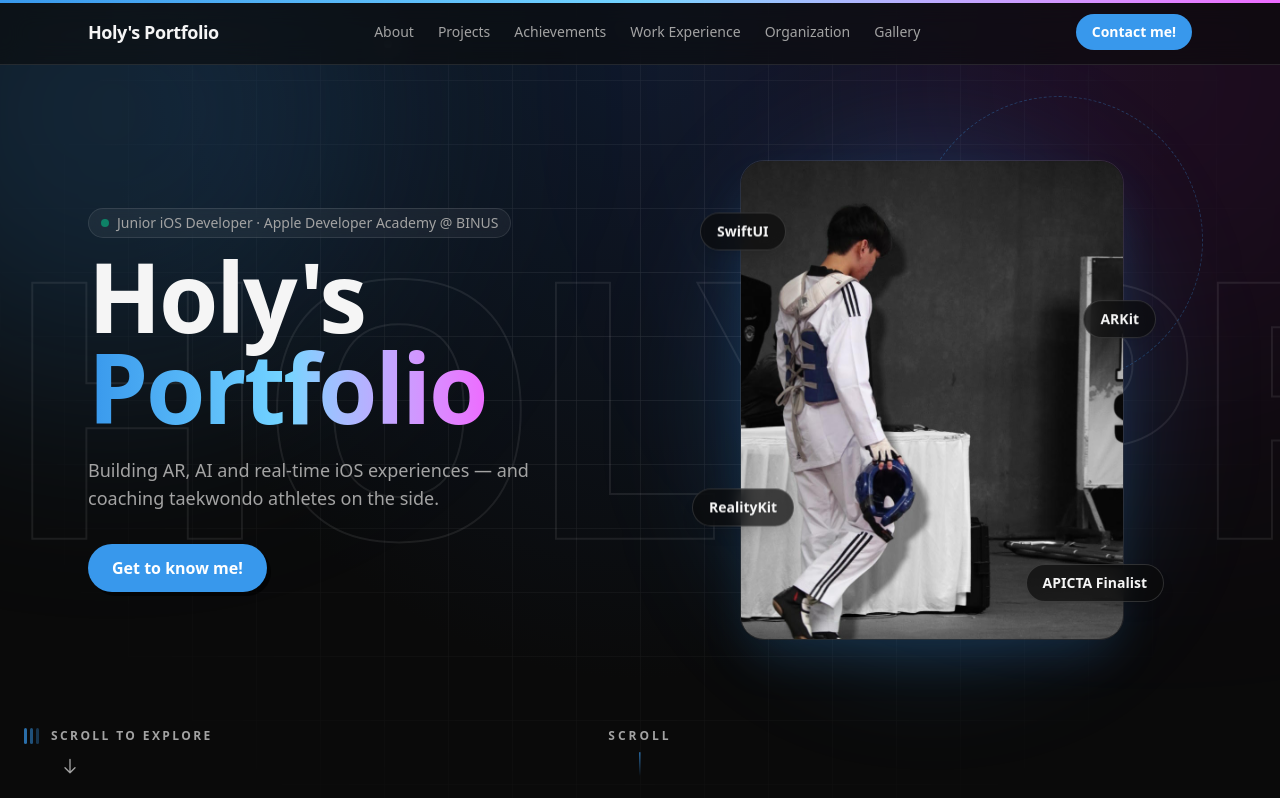
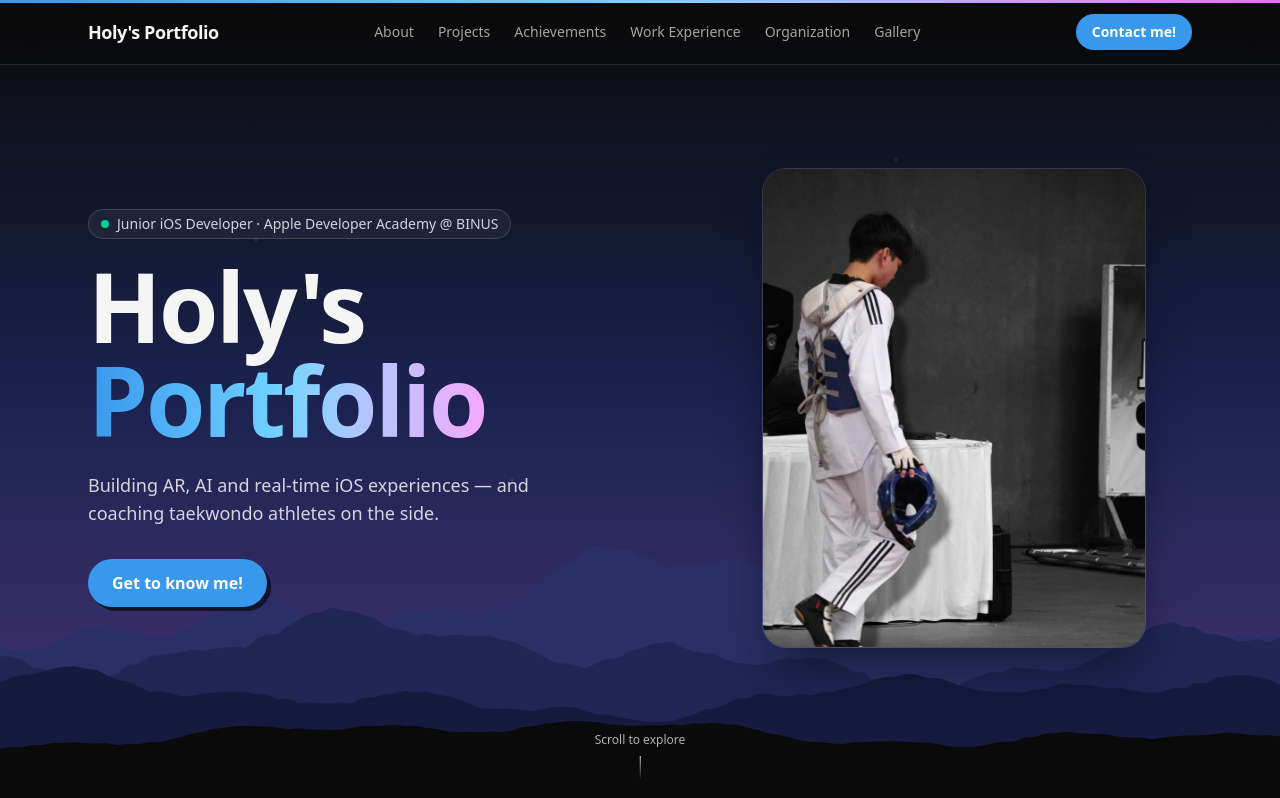
Before and after one commit to HolyPrasetya/porto, a Next.js app: page / in a window 1280 px wide. Shown: the top 798 px of the page. Built offline with nearby package versions, Linux system fonts and the light colour scheme; a web font is replaced by a local one.

Commit message:
Rework parallax: layered mountain hero, drawing route line, remove sideways motion and floating chips
Co-Authored-By: Claude Sonnet 5.5 <noreply@anthropic.com>

```diff
--- a/src/app/page.tsx
+++ b/src/app/page.tsx
@@ -9,16 +9,16 @@ import Testimonials from "@/components/Testimonials";
 import Contact from "@/components/Contact";
 // import SpiderCompanion from "@/components/SpiderCompanion";
 import Hero from "@/components/Hero";
-import ScrollHint from "@/components/ScrollHint";
+import { RouteLine } from "@/components/parallax";
 
 export default function HomePage() {
   return (
     <>
       <Navbar />
       {/* <SpiderCompanion /> */}
-      <ScrollHint />
       <main>
         <Hero />
+        <RouteLine>
         <About />
         <Projects />
         <Achievements />
@@ -27,6 +27,7 @@ export default function HomePage() {
         <Gallery />
         <Testimonials />
         <Contact />
+        </RouteLine>
       </main>
     </>
   );
--- a/src/components/About.tsx
+++ b/src/components/About.tsx
@@ -2,7 +2,6 @@
 
 import { motion } from "framer-motion";
 import Image from "next/image";
-import { GhostText } from "./parallax";
 
 const softSkills = [
   "Organization",
@@ -60,7 +59,6 @@ const education = [
 export default function About() {
   return (
     <section id="about" className="relative overflow-hidden py-32">
-      <GhostText>About</GhostText>
       <div className="relative mx-auto max-w-6xl px-6">
         <motion.p
           initial={{ opacity: 0, y: 16 }}
--- a/src/components/Achievements.tsx
+++ b/src/components/Achievements.tsx
@@ -3,7 +3,6 @@
 import { useState } from "react";
 import { AnimatePresence, motion } from "framer-motion";
 import Image from "next/image";
-import { GhostText } from "./parallax";
 
 type Achievement = {
   title: string;
@@ -97,7 +96,6 @@ export default function Achievements() {
 
   return (
     <section id="achievements" className="relative overflow-hidden py-32 border-t border-white/10">
-      <GhostText from={-5} to={7}>Awards</GhostText>
       <div className="relative mx-auto max-w-6xl px-6">
         <motion.p
           initial={{ opacity: 0, y: 16 }}
--- a/src/components/Gallery.tsx
+++ b/src/components/Gallery.tsx
@@ -2,7 +2,6 @@
 
 import { motion } from "framer-motion";
 import Image from "next/image";
-import { GhostText } from "./parallax";
 
 const images = [
   "/images/gallery/gallery-1.png",
@@ -18,7 +17,6 @@ const images = [
 export default function Gallery() {
   return (
     <section id="gallery" className="relative overflow-hidden py-32 border-t border-white/10">
-      <GhostText>Moments</GhostText>
       <div className="relative mx-auto max-w-6xl px-6">
         <motion.p
           initial={{ opacity: 0, y: 16 }}
--- a/src/components/Hero.tsx
+++ b/src/components/Hero.tsx
@@ -1,6 +1,5 @@
 "use client";
 
-import { useRef } from "react";
 import {
   motion,
   useReducedMotion,
@@ -9,105 +8,126 @@ import {
 } from "framer-motion";
 import Link from "next/link";
 import Image from "next/image";
-import { ParallaxBackdrop, ScrollProgress } from "./parallax";
+import { ScrollProgress } from "./parallax";
 
-const chips = [
-  { label: "SwiftUI", pos: "-left-10 top-[12%]", near: true, delay: 0 },
-  { label: "ARKit", pos: "-right-8 top-[30%]", near: false, delay: 0.6 },
-  { label: "RealityKit", pos: "-left-12 bottom-[22%]", near: false, delay: 1.1 },
-  { label: "APICTA Finalist", pos: "-right-10 bottom-[8%]", near: true, delay: 0.3 },
+/** Deterministic ridgeline so server and client render the same path. */
+function ridge(seed: number, amp: number, base: number) {
+  let s = seed * 9301 + 49297;
+  const r = () => {
+    s = (s * 16807) % 2147483647;
+    return s / 2147483647;
+  };
+  const p = [r() * 6, r() * 6, r() * 6];
+  let d = "M0 400 ";
+  for (let i = 0; i <= 120; i++) {
+    const x = (i / 120) * 1440;
+    const t = (i / 120) * Math.PI * 2;
+    const y =
+      base -
+      amp *
+        (0.5 * Math.sin(t * 1.3 + p[0]) +
+          0.3 * Math.sin(t * 3.1 + p[1]) +
+          0.2 * Math.sin(t * 7.7 + p[2])) -
+      r() * amp * 0.12;
+    d += `L${x.toFixed(1)} ${y.toFixed(1)} `;
+  }
+  return d + "L1440 400 Z";
+}
+
+// far -> near. Far layers lag behind the scroll more, near layers less.
+const layers = [
+  { d: ridge(3, 70, 190), fill: "#2a2f66", speed: 0.38, h: "h-[46%]" },
+  { d: ridge(7, 60, 210), fill: "#1f2554", speed: 0.26, h: "h-[38%]" },
+  { d: ridge(11, 50, 230), fill: "#151a3e", speed: 0.15, h: "h-[30%]" },
+  { d: ridge(19, 40, 250), fill: "#0a0a0a", speed: 0.06, h: "h-[22%]" },
 ];
 
 export default function Hero() {
-  const ref = useRef<HTMLDivElement>(null);
   const reduce = useReducedMotion();
   const k = reduce ? 0 : 1;
-  const { scrollYProgress: p } = useScroll({
-    target: ref,
-    offset: ["start start", "end end"],
-  });
+  const { scrollY } = useScroll();
 
-  // Each layer travels at a different speed => depth.
-  // Layers above move up faster than layers below, so text never overlaps.
-  const badgeY = useTransform(p, [0, 1], [0, -170 * k]);
-  const titleY = useTransform(p, [0, 1], [0, -110 * k]);
-  const subY = useTransform(p, [0, 1], [0, -60 * k]);
-  const ctaY = useTransform(p, [0, 1], [0, -30 * k]);
-  const textOpacity = useTransform(p, [0.45, 0.9], [1, reduce ? 1 : 0]);
-  const photoY = useTransform(p, [0, 1], [0, 90 * k]);
-  const chipFar = useTransform(p, [0, 1], [0, -140 * k]);
-  const chipNear = useTransform(p, [0, 1], [0, -260 * k]);
-  const bigWordY = useTransform(p, [0, 1], [0, -80 * k]);
-  const ringRotate = useTransform(p, [0, 1], [0, 90 * k]);
-  const hintOpacity = useTransform(p, [0, 0.12], [1, 0]);
+  const l0 = useTransform(scrollY, (v) => v * layers[0].speed * k);
+  const l1 = useTransform(scrollY, (v) => v * layers[1].speed * k);
+  const l2 = useTransform(scrollY, (v) => v * layers[2].speed * k);
+  const l3 = useTransform(scrollY, (v) => v * layers[3].speed * k);
+  const layerY = [l0, l1, l2, l3];
+
+  // Copy drifts down slowly and fades; it never moves sideways or scales.
+  const copyY = useTransform(scrollY, (v) => v * 0.18 * k);
+  const copyOpacity = useTransform(scrollY, (v) =>
+    reduce ? 1 : Math.max(0, 1 - v / 520),
+  );
+  const photoY = useTransform(scrollY, (v) => v * 0.1 * k);
+  const veil = useTransform(scrollY, (v) => Math.min(0.85, (v / 700) * 1.1));
+  const hint = useTransform(scrollY, (v) => Math.max(0, 0.85 - v / 200));
 
   return (
     <>
       <ScrollProgress />
-      <ParallaxBackdrop />
+      <section className="relative h-[max(100svh,680px)] overflow-hidden bg-gradient-to-b from-[#0a0a0a] via-[#1b2250] to-[#4a3578] text-foreground">
+        {/* stars */}
+        <div
+          aria-hidden
+          className="absolute inset-0 opacity-40 [background-image:radial-gradient(1px_1px_at_20%_30%,#fff,transparent),radial-gradient(1px_1px_at_70%_20%,#fff,transparent),radial-gradient(1.5px_1.5px_at_85%_55%,#fff,transparent),radial-gradient(1px_1px_at_40%_60%,#fff,transparent),radial-gradient(1px_1px_at_10%_70%,#fff,transparent)]"
+        />
 
-      <div ref={ref} className="relative h-[190vh]">
-        <section className="sticky top-0 flex h-screen items-center overflow-hidden">
-          {/* far layer: giant word */}
+        {/* mountain layers */}
+        {layers.map((l, i) => (
+          <motion.svg
+            key={i}
+            aria-hidden
+            viewBox="0 0 1440 400"
+            preserveAspectRatio="none"
+            style={{ y: layerY[i], fill: l.fill }}
+            className={`pointer-events-none absolute inset-x-0 bottom-0 w-full ${l.h}`}
+          >
+            <path d={l.d} />
+          </motion.svg>
+        ))}
+
         <motion.div
           aria-hidden
-            style={{ y: bigWordY, WebkitTextStroke: "2px rgba(255,255,255,0.08)" }}
-            className="pointer-events-none absolute left-0 top-1/2 -translate-y-1/2 whitespace-nowrap text-[28vw] font-black leading-none tracking-tighter text-transparent"
-          >
-            HOLY PRASETYA
-          </motion.div>
-
-          {/* orbit ring */}
-          <motion.div
-            aria-hidden
-            style={{ rotate: ringRotate }}
-            className="pointer-events-none absolute right-[6%] top-[12%] h-72 w-72 rounded-full border border-dashed border-accent/30"
+          style={{ opacity: veil }}
+          className="pointer-events-none absolute inset-0 bg-background"
         />
 
-          <div className="relative mx-auto grid w-full max-w-6xl items-center gap-16 px-6 lg:grid-cols-2">
-            <div>
+        <div className="relative z-10 mx-auto grid h-full w-full max-w-6xl items-center gap-12 px-6 pb-24 pt-28 lg:grid-cols-[1.1fr_0.9fr]">
+          <motion.div style={{ y: copyY, opacity: copyOpacity }}>
             <motion.p
               initial={{ opacity: 0, y: 16 }}
               animate={{ opacity: 1, y: 0 }}
               transition={{ duration: 0.6 }}
-                style={{ y: badgeY, opacity: textOpacity }}
-                className="mb-3 inline-flex items-center gap-2 rounded-full border border-white/10 bg-white/5 px-3 py-1 text-sm text-muted backdrop-blur"
+              className="mb-5 inline-flex items-center gap-2 rounded-full border border-white/15 bg-white/5 px-3 py-1 text-sm text-white/80 backdrop-blur"
             >
-                <span className="h-2 w-2 animate-pulse rounded-full bg-emerald-400" />
+              <span className="h-2 w-2 rounded-full bg-emerald-400" />
               Junior iOS Developer · Apple Developer Academy @ BINUS
             </motion.p>
-
-              <motion.div style={{ y: titleY, opacity: textOpacity }}>
             <motion.h1
               initial={{ opacity: 0, y: 24 }}
               animate={{ opacity: 1, y: 0 }}
               transition={{ duration: 0.7, delay: 0.1 }}
-                  className="text-6xl font-extrabold leading-[0.95] tracking-tight sm:text-7xl lg:text-8xl"
+              className="text-6xl font-extrabold leading-[0.98] tracking-tight sm:text-7xl lg:text-8xl"
             >
               Holy&apos;s
               <br />
-                  <span className="bg-gradient-to-r from-accent via-sky-300 to-fuchsia-400 bg-clip-text text-transparent">
+              <span className="bg-gradient-to-r from-accent via-sky-300 to-fuchsia-300 bg-clip-text text-transparent">
                 Portfolio
               </span>
             </motion.h1>
-              </motion.div>
-
             <motion.p
               initial={{ opacity: 0, y: 16 }}
               animate={{ opacity: 1, y: 0 }}
               transition={{ duration: 0.6, delay: 0.25 }}
-                style={{ y: subY, opacity: textOpacity }}
-                className="mt-6 max-w-md text-lg text-muted"
+              className="mt-6 max-w-md text-lg text-white/80"
             >
               Building AR, AI and real-time iOS experiences — and coaching
               taekwondo athletes on the side.
             </motion.p>
-
             <motion.div
               initial={{ opacity: 0, y: 16 }}
               animate={{ opacity: 1, y: 0 }}
               transition={{ duration: 0.6, delay: 0.35 }}
-                style={{ y: ctaY, opacity: textOpacity }}
               className="mt-8"
             >
               <Link
@@ -117,37 +137,16 @@ export default function Hero() {
                 Get to know me!
               </Link>
             </motion.div>
-            </div>
+          </motion.div>
 
           <motion.div
-              initial={{ opacity: 0, scale: 0.94 }}
+            initial={{ opacity: 0, scale: 0.96 }}
             animate={{ opacity: 1, scale: 1 }}
             transition={{ duration: 0.8, delay: 0.15 }}
-              className="relative mx-auto aspect-[4/5] w-full max-w-sm"
+            style={{ y: photoY }}
+            className="relative mx-auto aspect-[4/5] w-full max-w-xs lg:max-w-sm"
           >
-              <div
-                aria-hidden
-                className="absolute inset-0 -z-10 rounded-full bg-accent/25 blur-3xl"
-              />
-              {chips.map((c) => (
-                <motion.div
-                  key={c.label}
-                  style={{ y: c.near ? chipNear : chipFar }}
-                  className={`absolute z-10 ${c.pos}`}
-                >
-                  <motion.span
-                    animate={{ y: [0, -8, 0] }}
-                    transition={{ duration: 3 + c.delay, repeat: Infinity, ease: "easeInOut", delay: c.delay }}
-                    className="block rounded-full border border-white/15 bg-background/70 px-4 py-2 text-sm font-semibold shadow-lg backdrop-blur"
-                  >
-                    {c.label}
-                  </motion.span>
-                </motion.div>
-              ))}
-              <motion.div
-                style={{ y: photoY }}
-                className="relative h-full w-full overflow-hidden rounded-3xl border border-white/10 shadow-2xl shadow-accent/20"
-              >
+            <div className="relative h-full w-full overflow-hidden rounded-3xl border border-white/15 shadow-2xl shadow-black/50">
               <Image
                 src="/unnamed-hero.jpg"
                 alt="Ignasius Holy Prasetya"
@@ -156,24 +155,18 @@ export default function Hero() {
                 className="object-cover"
                 priority
               />
-              </motion.div>
+            </div>
           </motion.div>
         </div>
 
         <motion.div
-            style={{ opacity: hintOpacity }}
-            className="pointer-events-none absolute bottom-6 left-1/2 flex -translate-x-1/2 flex-col items-center gap-2 text-xs font-semibold uppercase tracking-[0.25em] text-muted"
+          style={{ opacity: hint }}
+          className="pointer-events-none absolute bottom-5 left-1/2 z-10 flex -translate-x-1/2 flex-col items-center gap-2 text-xs text-white/80"
         >
-            Scroll
-            <motion.span
-              animate={{ y: [0, 8, 0] }}
-              transition={{ duration: 1.4, repeat: Infinity, ease: "easeInOut" }}
-              className="block h-6 w-px bg-gradient-to-b from-accent to-transparent"
-            />
+          Scroll to explore
+          <span className="block h-6 w-px bg-gradient-to-b from-white to-transparent" />
         </motion.div>
       </section>
-      </div>
-
     </>
   );
 }
--- a/src/components/Organization.tsx
+++ b/src/components/Organization.tsx
@@ -1,7 +1,7 @@
 "use client";
 
 import { motion } from "framer-motion";
-import { GhostText, ParallaxImage } from "./parallax";
+import { ParallaxImage } from "./parallax";
 
 type Org = {
   title: string;
@@ -44,7 +44,6 @@ const organizations: Org[] = [
 export default function Organization() {
   return (
     <section id="organization" className="relative overflow-hidden py-32 border-t border-white/10">
-      <GhostText>Teams</GhostText>
       <div className="relative mx-auto max-w-6xl px-6">
         <motion.p
           initial={{ opacity: 0, y: 16 }}
--- a/src/components/Projects.tsx
+++ b/src/components/Projects.tsx
@@ -1,7 +1,7 @@
 "use client";
 
 import { motion } from "framer-motion";
-import { GhostText, ParallaxImage } from "./parallax";
+import { ParallaxImage } from "./parallax";
 
 type Project = {
   title: string;
@@ -82,7 +82,6 @@ const projects: Project[] = [
 export default function Projects() {
   return (
     <section id="projects" className="relative overflow-hidden py-32 border-t border-white/10">
-        <GhostText>Projects</GhostText>
       <div className="relative mx-auto max-w-6xl px-6">
         <motion.p
           initial={{ opacity: 0, y: 16 }}
--- a/src/components/WorkExperience.tsx
+++ b/src/components/WorkExperience.tsx
@@ -1,7 +1,7 @@
 "use client";
 
 import { motion } from "framer-motion";
-import { GhostText, ParallaxImage } from "./parallax";
+import { ParallaxImage } from "./parallax";
 
 type Project = {
   title: string;
@@ -70,7 +70,6 @@ const projects: Project[] = [
 export default function WorkExperience() {
   return (
     <section id="work-experience" className="relative overflow-hidden py-32 border-t border-white/10">
-      <GhostText from={-5} to={7}>Work</GhostText>
       <div className="relative mx-auto max-w-6xl px-6">
         <motion.p
           initial={{ opacity: 0, y: 16 }}
--- a/src/components/parallax.tsx
+++ b/src/components/parallax.tsx
@@ -95,8 +95,6 @@ export function ParallaxBackdrop() {
   const k = reduce ? 0 : 1;
   const slow = useTransform(scrollYProgress, [0, 1], [0, -240 * k]);
   const mid = useTransform(scrollYProgress, [0, 1], [0, -720 * k]);
-  const fast = useTransform(scrollYProgress, [0, 1], [0, -1400 * k]);
-  const spin = useTransform(scrollYProgress, [0, 1], [0, 220 * k]);
 
   return (
     <div aria-hidden className="pointer-events-none fixed inset-0 -z-10 overflow-hidden">
@@ -112,22 +110,6 @@ export function ParallaxBackdrop() {
       <motion.div
         style={{ y: mid }}
         className="absolute -right-48 top-[60%] h-[40rem] w-[40rem] rounded-full bg-fuchsia-500/10 blur-[140px]"
-      />
-      <motion.div
-        style={{ y: fast, rotate: spin }}
-        className="absolute left-[8%] top-[120%] h-40 w-40 rounded-3xl border border-accent/30"
-      />
-      <motion.div
-        style={{ y: mid, rotate: spin }}
-        className="absolute right-[10%] top-[70%] h-24 w-24 rounded-full border border-white/10"
-      />
-      <motion.div
-        style={{ y: fast }}
-        className="absolute right-[22%] top-[150%] h-3 w-3 rounded-full bg-accent/60"
-      />
-      <motion.div
-        style={{ y: mid }}
-        className="absolute left-[30%] top-[95%] h-2 w-2 rounded-full bg-white/30"
       />
     </div>
   );
@@ -145,3 +127,26 @@ export function ScrollProgress() {
     />
   );
 }
+
+/** Vertical route line on the left edge that draws itself as you read down the page. */
+export function RouteLine({ children }: { children: ReactNode }) {
+  const ref = useRef<HTMLDivElement>(null);
+  const { scrollYProgress } = useScroll({
+    target: ref,
+    offset: ["start 55%", "end 55%"],
+  });
+  const scaleY = useSpring(scrollYProgress, { stiffness: 120, damping: 28, mass: 0.3 });
+  const top = useTransform(scaleY, (v) => `${v * 100}%`);
+  return (
+    <div ref={ref} className="relative">
+      <div aria-hidden className="pointer-events-none absolute bottom-0 left-4 top-0 hidden w-px bg-white/10 xl:block">
+        <motion.div style={{ scaleY }} className="h-full w-px origin-top bg-gradient-to-b from-accent to-sky-300" />
+        <motion.span
+          style={{ top }}
+          className="absolute -left-[5px] h-[11px] w-[11px] -translate-y-1/2 rounded-full bg-accent shadow-[0_0_14px_rgba(56,152,236,0.9)]"
+        />
+      </div>
+      {children}
+    </div>
+  );
+}
```
Lines whose indentation alone changed are shown as unchanged.
